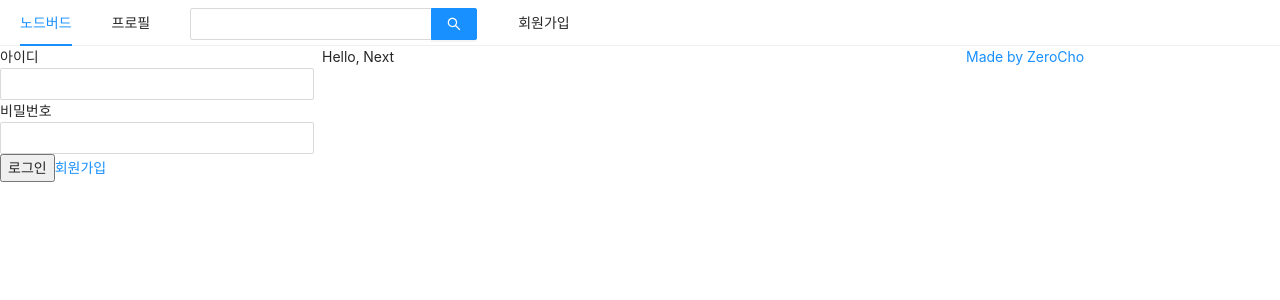
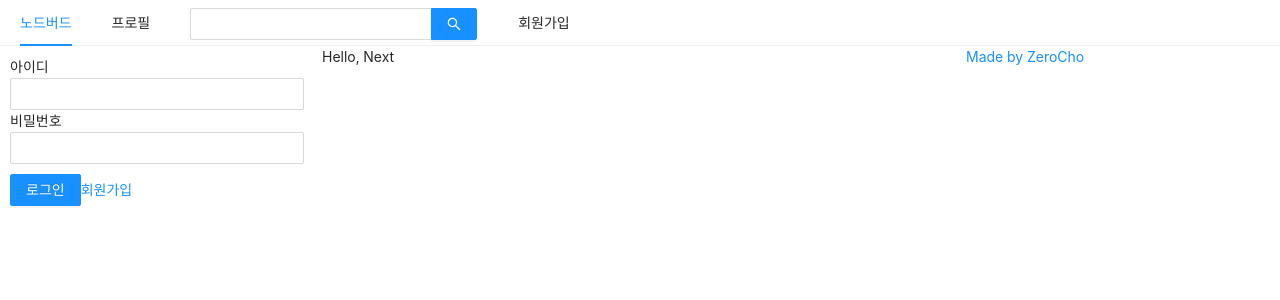
Before and after one commit to ckm960411/react-nodebird, a Next.js app in the folder prepare/front/: page / in a window 1280 px wide. Shown: the top 300 px of the page. Built offline with nearby package versions, Linux system fonts and the light colour scheme.

Commit message:
loginForm 과 UserProfile 만듦

```diff
--- a/prepare/front/components/AppLayout.js
+++ b/prepare/front/components/AppLayout.js
@@ -1,12 +1,18 @@
-import React, { useState } from 'react'
+import React, { useState } from "react";
 import PropTypes from "prop-types";
 import Link from "next/link";
 import { Input, Menu, Row, Col } from "antd";
-import UserProfile from './UserProfile'
-import LoginForm from './LoginFrom'
+import UserProfile from "./UserProfile";
+import LoginForm from "./LoginFrom";
+import styled from "styled-components";
+
+const SearchInput = styled(Input.Search)`
+  vertical-align: middle;
+`;
+
 
 const AppLayout = ({ children }) => {
-  const [isLoggedIn, setIsLoggedIn] = useState(false)
+  const [isLoggedIn, setIsLoggedIn] = useState(false);
 
   return (
     <div>
@@ -22,7 +28,7 @@ const AppLayout = ({ children }) => {
           </Link>
         </Menu.Item>
         <Menu.Item>
-          <Input.Search enterButton style={{ verticalAlign: "middle" }} />
+          <SearchInput enterButton />
         </Menu.Item>
         <Menu.Item>
           <Link href="/signup">
@@ -32,7 +38,7 @@ const AppLayout = ({ children }) => {
       </Menu>
       <Row gutter={8}>
         <Col xs={24} md={6}>
-          {isLoggedIn ?  <UserProfile /> : <LoginForm /> }
+          {isLoggedIn ? <UserProfile setIsLoggedIn={setIsLoggedIn} /> : <LoginForm setIsLoggedIn={setIsLoggedIn} />}
         </Col>
         <Col xs={24} md={12}>
           {children}
--- a/prepare/front/components/LoginFrom.js
+++ b/prepare/front/components/LoginFrom.js
@@ -1,23 +1,35 @@
-import React, { useState, useCallback } from 'react'
-import { Input } from "antd"
-import Form from "antd/lib/form/Form"
-import Link from 'next/link'
+import React, { useState, useCallback } from "react";
+import { Button, Input } from "antd";
+import Form from "antd/lib/form/Form";
+import Link from "next/link";
+import styled from "styled-components";
 
-const LoginForm = () => {
-  const [id, setId] = useState('')
-  const [password, setPassword] = useState('')
-  const [passwordCheck, setPasswordCheck] = useState('')
+const ButtonWrapper = styled.div`
+  margin-top: 10px;
+`;
+const FormWrapper = styled(Form)`
+  padding: 10px;
+`
+
+const LoginForm = ({ setIsLoggedIn }) => {
+  const [id, setId] = useState("");
+  const [password, setPassword] = useState("");
+  const [passwordCheck, setPasswordCheck] = useState("");
 
   const onChangeId = useCallback((e) => {
-    setId(e.target.value)
-  }, [])
+    setId(e.target.value);
+  }, []);
   const onChangePassword = useCallback((e) => {
-    setPassword(e.target.value)
-  }, [])
+    setPassword(e.target.value);
+  }, []);
+
+  const onSubmitForm = useCallback(() => {
+    console.log(id, password);
+    setIsLoggedIn(true);
+  }, [id, password]);
 
   return (
-    <div>
-      <Form>
+    <FormWrapper onFinish={onSubmitForm}>
       <div>
         <label htmlFor="user-id">아이디</label>
         <br />
@@ -26,18 +38,25 @@ const LoginForm = () => {
       <div>
         <label htmlFor="user-password">비밀번호</label>
         <br />
-          <Input name="user-password" value={password} onChange={onChangePassword} required />
+        <Input
+          name="user-password"
+          value={password}
+          onChange={onChangePassword}
+          type="password"
+          required
+        />
       </div>
-        <div>
-          <button type="primary" htmlType="submit" loading={false}>로그인</button>
-          <Link href="/singup"><a>회원가입</a></Link>
-        </div>
-        <div>
+      <ButtonWrapper>
+        <Button type="primary" htmlType="submit" loading={false}>
+          로그인
+        </Button>
+        <Link href="/signup">
+          <a>회원가입</a>
+        </Link>
+      </ButtonWrapper>
+      <div></div>
+    </FormWrapper>
+  );
+};
 
-        </div>
-      </Form>
-    </div>
-  )
-}
-
-export default LoginForm
+export default LoginForm;
--- a/prepare/front/components/UserProfile.js
+++ b/prepare/front/components/UserProfile.js
@@ -1,7 +1,27 @@
-const UserProfile = () => {
+import React, { useCallback } from 'react'
+import { Button, Card } from "antd"
+import Avatar from "antd/lib/avatar/avatar"
+
+const UserProfile = ({ setIsLoggedIn }) => {
+  const onLogout = useCallback(() => {
+    setIsLoggedIn(false)
+  }, [])
+
   return (
     <div>
-      User Profile
+      <Card
+        actions={[
+          <div key="twit">짹짹<br />0</div>,
+          <div key="followings">팔로잉<br />0</div>,
+          <div key="followings">팔로워<br />0</div>
+        ]}
+      >
+        <Card.Meta
+          avatar={<Avatar>ZC</Avatar>}
+          title="ZeroCho"
+        />
+        <Button onClick={onLogout}>로그아웃</Button>
+      </Card>
     </div>
   )
 }
--- a/prepare/front/package.json
+++ b/prepare/front/package.json
@@ -12,6 +12,7 @@
   "dependencies": {
     "@ant-design/icons": "^4.7.0",
     "antd": "^4.18.2",
+    "babel-plugin-styled-components": "^2.0.2",
     "next": "^12.0.7",
     "prop-types": "^15.8.1",
     "styled-components": "^5.3.3"
```
Also changed, not shown: 1 other file (tests, documents, lock files or other folders). Lines whose indentation alone changed are shown as unchanged.
